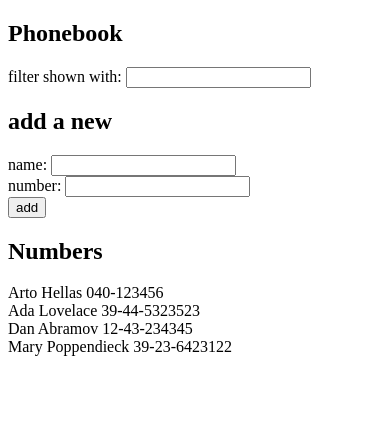
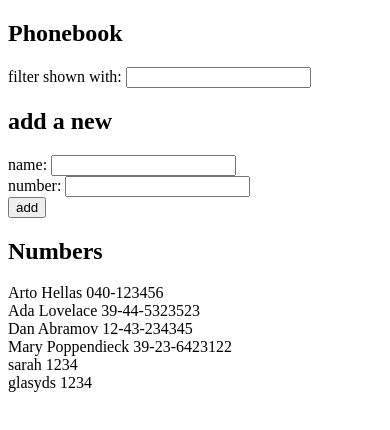
Before and after one commit to sjq1412/fullstackopen2023, a React (Create React App) app in the folder part2/phonebook/: page / in a window 390 px wide. Shown: the top 430 px of the page. Built offline with nearby package versions, Linux system fonts and the light colour scheme; data requests are answered from the project's data file.

Commit message:
feat(part2): 2.12: The Phonebook step7

```diff
--- a/part2/phonebook/db.json
+++ b/part2/phonebook/db.json
@@ -1,5 +1,5 @@
 {
-    "persons":[
+  "persons": [
     {
       "name": "Arto Hellas",
       "number": "040-123456",
@@ -19,6 +19,16 @@
       "name": "Mary Poppendieck",
       "number": "39-23-6423122",
       "id": 4
+    },
+    {
+      "name": "sarah",
+      "number": "1234",
+      "id": 5
+    },
+    {
+      "name": "glasyds",
+      "number": "1234",
+      "id": 6
     }
   ]
 }
--- a/part2/phonebook/src/App.js
+++ b/part2/phonebook/src/App.js
@@ -26,8 +26,13 @@
         number: newNumber,
       };
 
-      setPersons(persons.concat(personObject));
-      setNewName("");
+      axios
+        .post("http://localhost:3001/persons", personObject)
+        .then((response) => {
+          setPersons(persons.concat(response.data));
+          setNewName("");
+          setNewNumber("");
+        });
     }
   };
 
```
Lines whose indentation alone changed are shown as unchanged.
